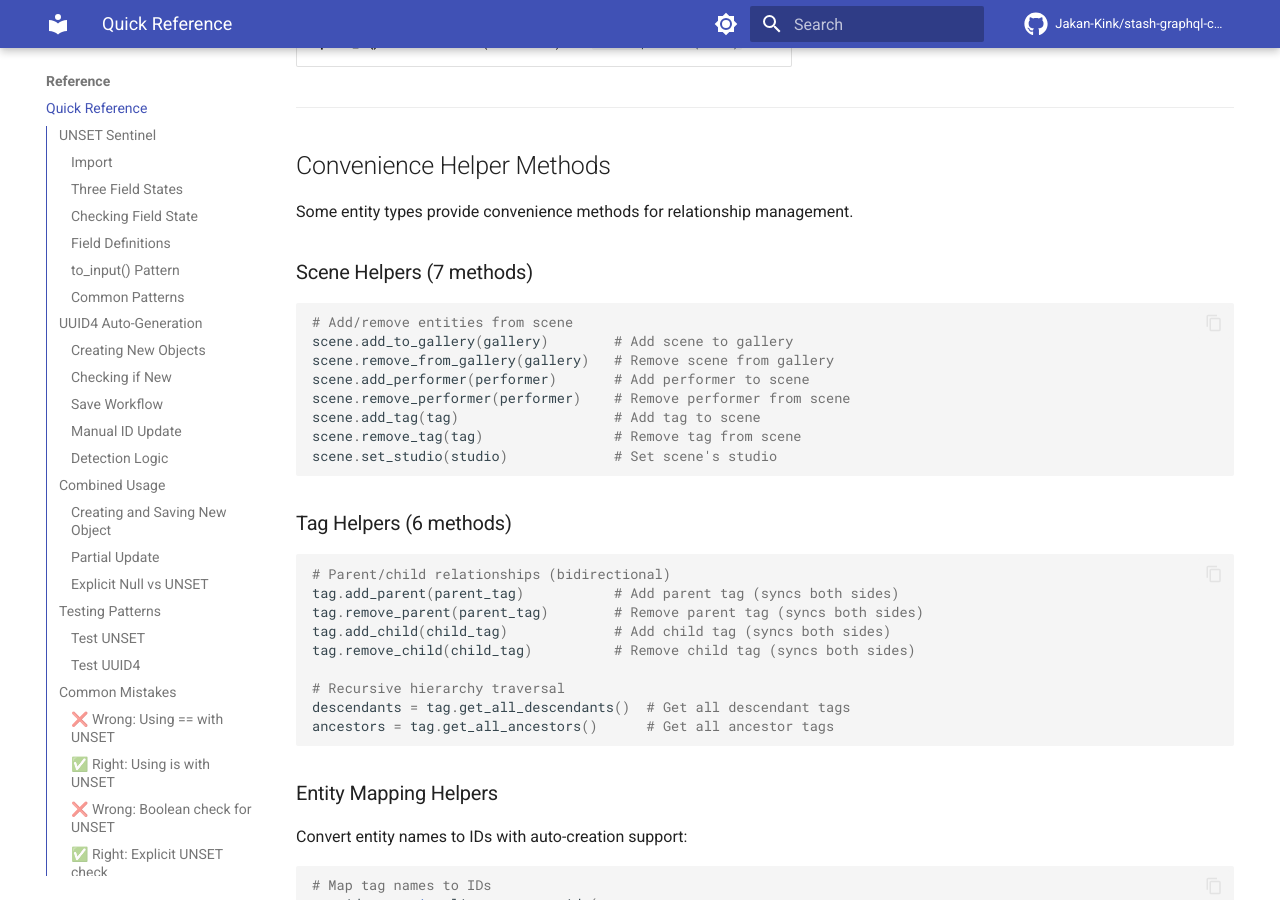
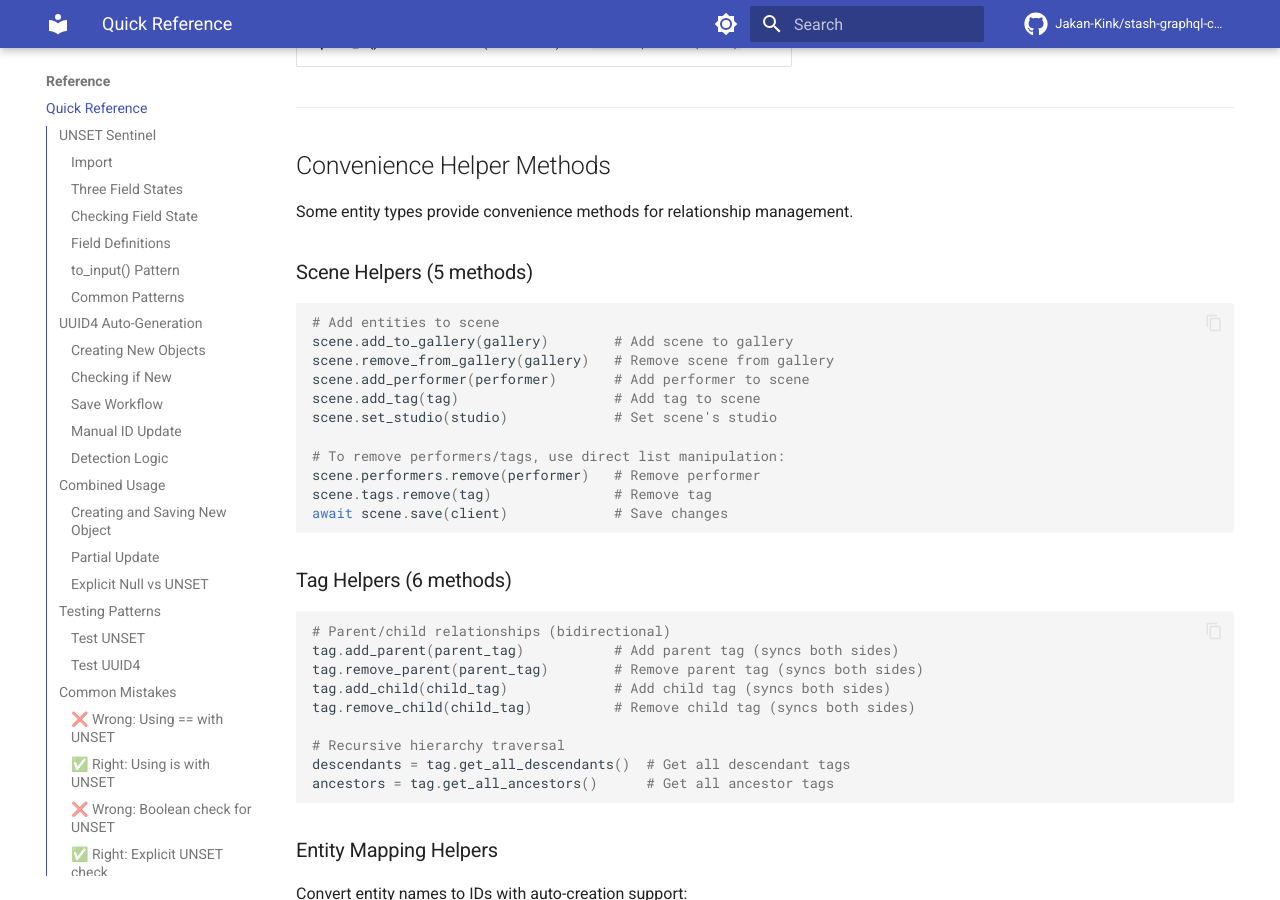
Before and after one commit to Jakan-Kink/stash-graphql-client, an MkDocs documentation site: the page built from docs/reference/quick-reference.md, in a window 1280 px wide and 900 px high, scrolled down 7582 px. Built offline with MkDocs 1.6.1 and Material for MkDocs 9.7.7, drawn with Linux system fonts in a browser that asks for light colours; comment, search, counter and statistics services are not loaded; the version menu is left out.

Commit message:
docs: fix Scene helper methods - remove non-existent methods
- Remove scene.remove_performer() and scene.remove_tag() (not implemented)
- Update count from 7 methods to 5 methods
- Add note showing correct pattern using direct list manipulation
- Prevents confusion for 4 downstream projects using this library

````diff
--- a/docs/reference/quick-reference.md
+++ b/docs/reference/quick-reference.md
@@ -376,17 +376,20 @@ def process_field(value: str | None | UnsetType) -> Any:
 
 Some entity types provide convenience methods for relationship management.
 
-### Scene Helpers (7 methods)
+### Scene Helpers (5 methods)
 
 ```python
-# Add/remove entities from scene
+# Add entities to scene
 scene.add_to_gallery(gallery)        # Add scene to gallery
 scene.remove_from_gallery(gallery)   # Remove scene from gallery
 scene.add_performer(performer)       # Add performer to scene
-scene.remove_performer(performer)    # Remove performer from scene
 scene.add_tag(tag)                   # Add tag to scene
-scene.remove_tag(tag)                # Remove tag from scene
 scene.set_studio(studio)             # Set scene's studio
+
+# To remove performers/tags, use direct list manipulation:
+scene.performers.remove(performer)   # Remove performer
+scene.tags.remove(tag)               # Remove tag
+await scene.save(client)             # Save changes
 ```
 
 ### Tag Helpers (6 methods)
````
